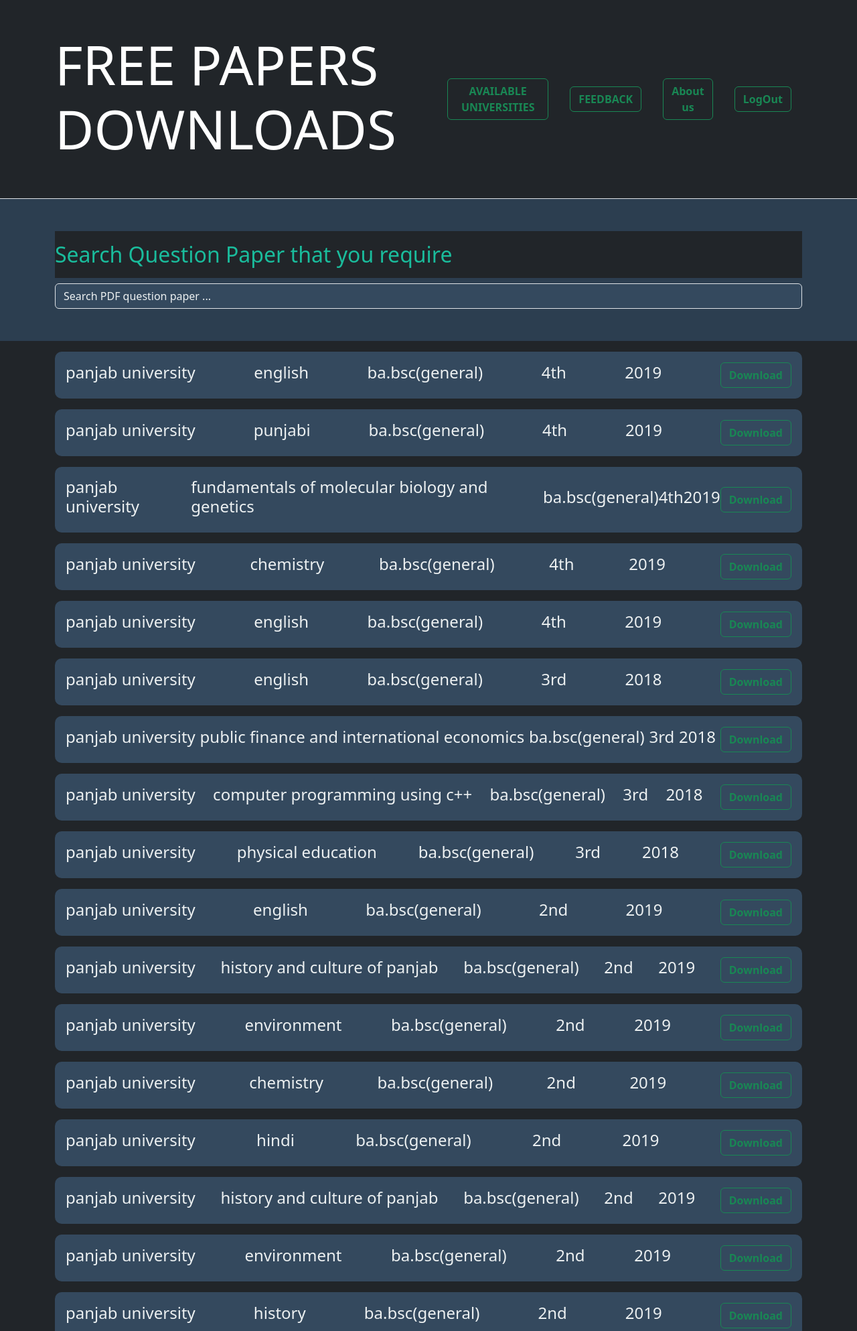
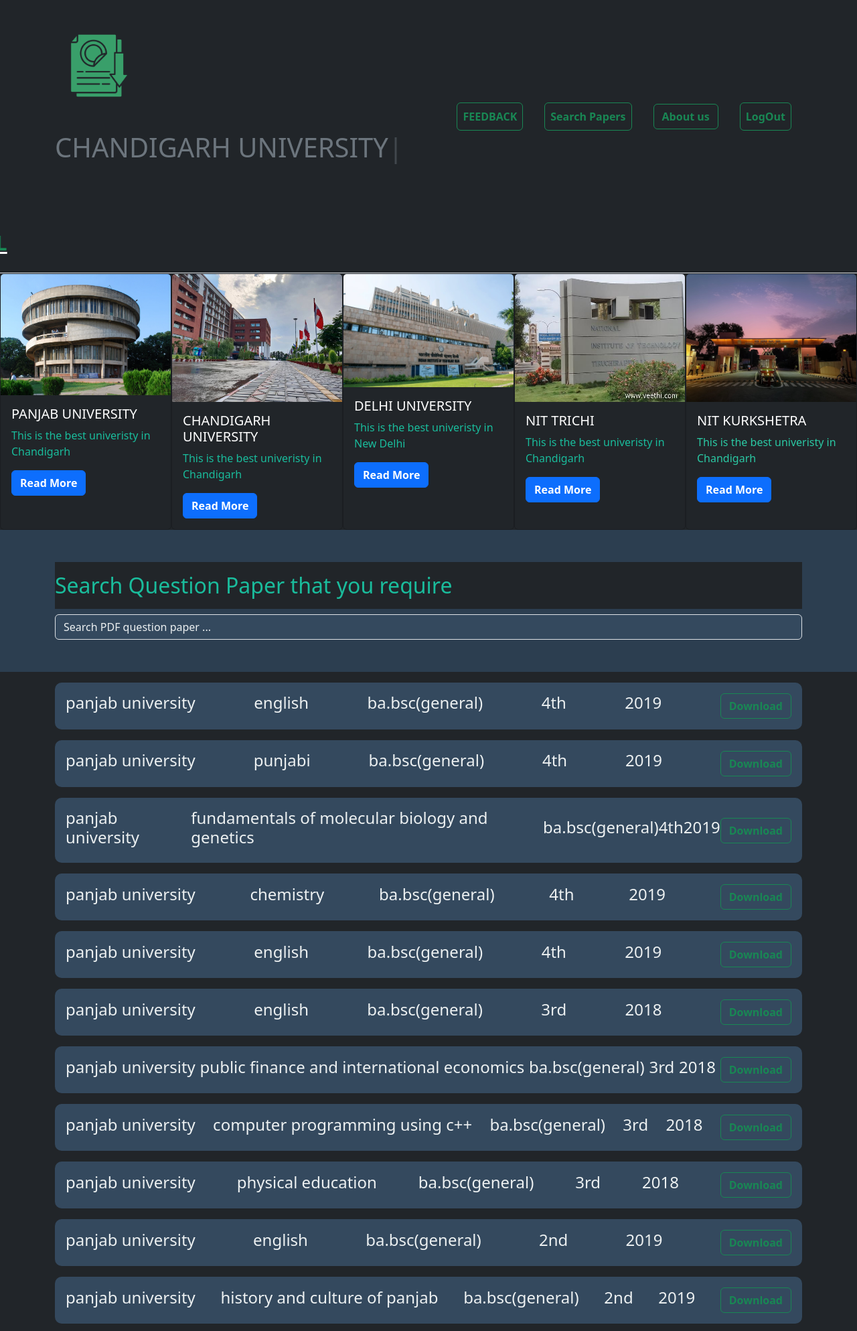
Before and after one commit to Udaybisht124/finalproject2024, a PHP site: page / in a window 1280 px wide. Shown: the top 1987 px of the page at 67% size. Run offline with PHP 8.4, Linux system fonts and the light colour scheme; some libraries are stand-ins or nearby versions.

Commit message:
Add files via upload

```diff
--- a/css/style.css
+++ b/css/style.css
@@ -7,7 +7,7 @@
     --white:#fff;
     --dark:#34495e;
     --black:#2c3e50;
---primary-blue:rgb(0, 102, 255);
+--primary-blue:rgba(0, 102, 255, 0.582);
 }
 /*
 serach
@@ -64,3 +64,6 @@
     color:var(--primary);
     text-decoration: none;
 }
+.multi{
+    background-color: #95aec7;
+}
--- a/index.php
+++ b/index.php
@@ -1,3 +1,4 @@
+
 <!DOCTYPE html>
 <html lang="en">
 
@@ -10,7 +11,7 @@
   <link href="https://cdn.jsdelivr.net/npm/bootstrap@5.3.2/dist/css/bootstrap.min.css" rel="stylesheet" integrity="sha384-T3c6CoIi6uLrA9TneNEoa7RxnatzjcDSCmG1MXxSR1GAsXEV/Dwwykc2MPK8M2HN" crossorigin="anonymous">
 
   <link rel="stylesheet" href="css/style.css">
-
+  <script src="https://unpkg.com/typed.js@2.1.0/dist/typed.umd.js"></script>
 
 </head>
 
@@ -23,31 +24,95 @@
       header section ==============================================================
     -->
     <header class="bg-dark border-bottom" id="header">
+
       <div class="container py-5">
-        <div class="row">
+      <div class="row">
+        <div class="col"></div>
+      </div>
+
+      <div class="row">
 
           <!-- first child -->
-          <div class="col">
-            <div class="display-1 py-5n bg-dark text-white"> FREE PAPERS DOWNLOADS</div>
-            <h1 class="font-weight-lighter text-secondary">  </h1>
+          <div class="col-6">
+
+          <img src="intangible-assets_10513176.png" class="mx-3" width="100" height="100"alt="">
+<h1 class="font-weight-lighter text-secondary my-5">
+          <span id="element"> </span></h1>
 
           </div>
           <!-- second child -->
-          <div class="col d-flex align-items-center justify-content-end  box-shadow: 3px 2px 10px var(--dark);
+          <div class="col-6 d-flex mt-2 align-items-center justify-content-end  box-shadow: 3px 2px 10px var(--dark);
       ">
+<!--
+      <a href="#search" class="btn btn-outline-success mx-3 p-2"> SEARCH PAPER </a> -->
+            <a href="feedback.php" class="btn btn-outline-success mx-3 p-2"> FEEDBACK </a>
+            <a href="#search" class="btn btn-outline-success mx-3 p-2"> Search Papers </a>
 
-            <a href="campus.php" class="btn btn-outline-success mx-3"> AVAILABLE UNIVERSITIES </a>
-            <a href="feedback.php" class="btn btn-outline-success mx-3"> FEEDBACK </a>
-
-            <a href="https://github.com/" class="btn btn-outline-success mx-3"> About us </a>
-            <a href="logout.php" class="btn btn-outline-success mx-3"> LogOut </a>
+            <a href="https://github.com/" class="btn btn-outline-success mx-3 "> About us </a>
+            <a href="logout.php" class="btn btn-outline-success mx-3 p-2"> LogOut </a>
 
           </div>
 
         </div>
       </div>
+      <marquee direction="right"><P class="text-success " style="font-size:30px; font-weight:bold;text-decoration:underline;text-decoration-color:white;">HELLO WE ARE MAKING THIS WEBSITE ONLY FOR STUDENT BENEFITS OF UNIVERSITY LEVEL</P>
+</marquee>
     </header>
+<div>
 
+</div>
+
+<div class="d-flex bg-dark ">
+<div class="card bg-dark" style="width: 18rem;">
+      <img src="puimg.jpeg" class="card-img-top" alt="...">
+      <div class="card-body">
+        <h5 class="card-title text-white">PANJAB UNIVERSITY</h5>
+        <p class="card-text "style="color:#1abc9c;">This is the best univeristy in Chandigarh</p>
+
+        <a href="https://pu.ac.in/" class="btn btn-primary">Read More</a>
+      </div>
+    </div>
+
+    <div class="card bg-dark" style="width: 18rem;">
+      <img src="chdchuni.jpeg" class="card-img-top" alt="...">
+      <div class="card-body">
+        <h5 class="card-title text-white">CHANDIGARH UNIVERSITY</h5>
+        <p class="card-text "style="color:#1abc9c;">This is the best univeristy in Chandigarh</p>
+
+        <a href="https://www.cuchd.in/" class="btn btn-primary">Read More</a>
+      </div>
+    </div>
+
+    <div class="card bg-dark" style="width: 18rem;">
+      <img src="delhi.jpeg" class="card-img-top" alt="...">
+      <div class="card-body">
+        <h5 class="card-title text-white">DELHI UNIVERSITY</h5>
+        <p class="card-text "style="color:#1abc9c;">This is the best univeristy in  New Delhi</p>
+
+        <a href="https://www.du.ac.in/" class="btn btn-primary">Read More</a>
+      </div>
+    </div>
+  <div class="card bg-dark" style="width: 18rem;">
+      <img src="nittri.jpeg" class="card-img-top" alt="...">
+      <div class="card-body">
+        <h5 class="card-title text-white">NIT TRICHI</h5>
+        <p class="card-text "style="color:#1abc9c;">This is the best univeristy in Chandigarh</p>
+
+        <a href="https://www.nitt.edu/" class="btn btn-primary">Read More</a>
+      </div>
+    </div><div class="card bg-dark" style="width: 18rem;">
+      <img src="nitkuru.jpeg" class="card-img-top" alt="...">
+      <div class="card-body">
+        <h5 class="card-title text-white">NIT KURKSHETRA</h5>
+        <p class="card-text" style="color:#2bc9a4;">This is the best univeristy in Chandigarh</p>
+
+        <a href="https://nitkkr.ac.in/" class="btn btn-primary">Read More</a>
+      </div>
+    </div>
+
+
+
+  </div>
     <!--
       content section =======================================================
     -->
@@ -93,6 +158,15 @@
   <script src="https://cdn.jsdelivr.net/npm/bootstrap@5.3.2/dist/js/bootstrap.bundle.min.js" integrity="sha384-C6RzsynM9kWDrMNeT87bh95OGNyZPhcTNXj1NW7RuBCsyN/o0jlpcV8Qyq46cDfL" crossorigin="anonymous"></script>
   <script src="data.js"></script>
   <script src="script.js"></script>
+  <script src="https://unpkg.com/typed.js@2.1.0/dist/typed.umd.js"></script>
+
+<!-- Setup and start animation! -->
+<script>
+  var typed = new Typed('#element', {
+    strings: ['<b>FREE PAPER DOWNLOAD</b>','PANJAB UNIVERSITY','CHANDIGARH UNIVERSITY'],
+    typeSpeed: 100,
+  });
+</script>
 
 </body>
 
```
Also changed, not shown: campus.php (+32 -59 lines), feedback.php (+45 -10 lines), chdchuni.jpeg (added), delhi.jpeg (added), feed.png (added), intangible-assets_10513176.png (added), nitkuru.jpeg (added), nittri.jpeg (added), puimg.jpeg (added).
